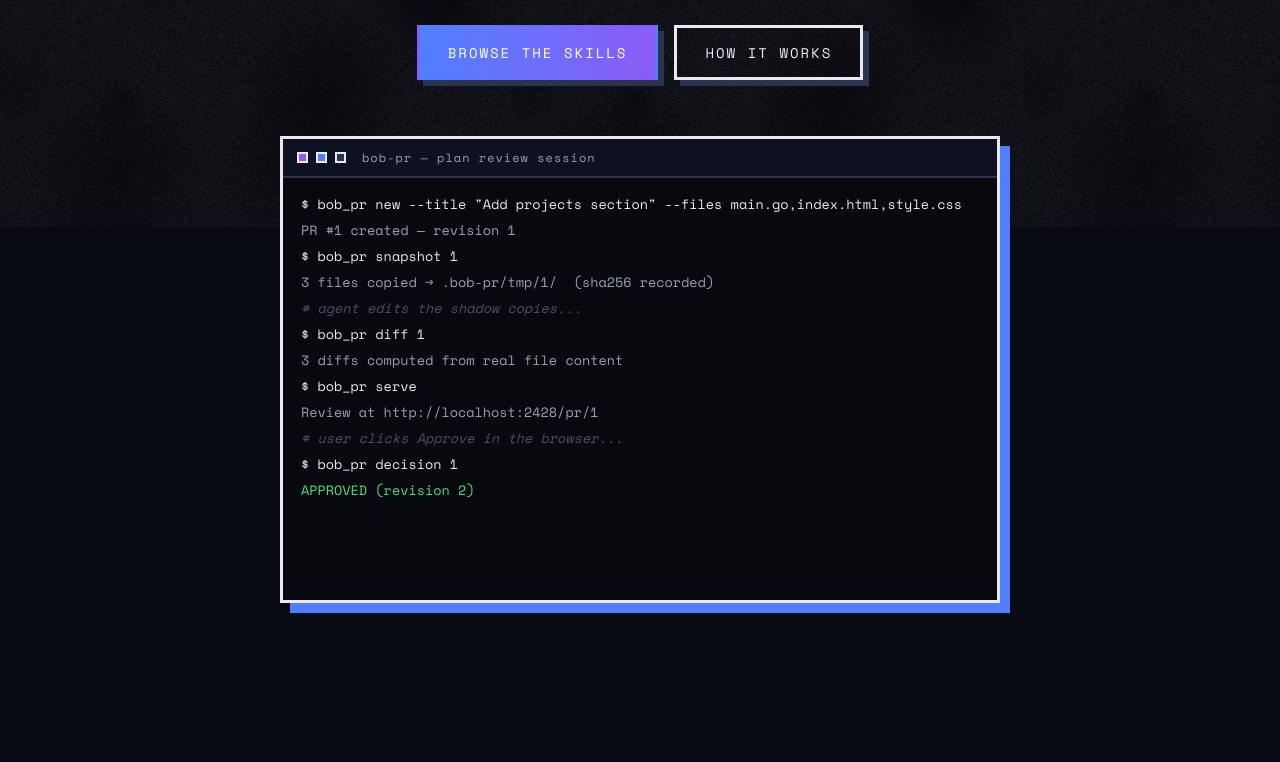
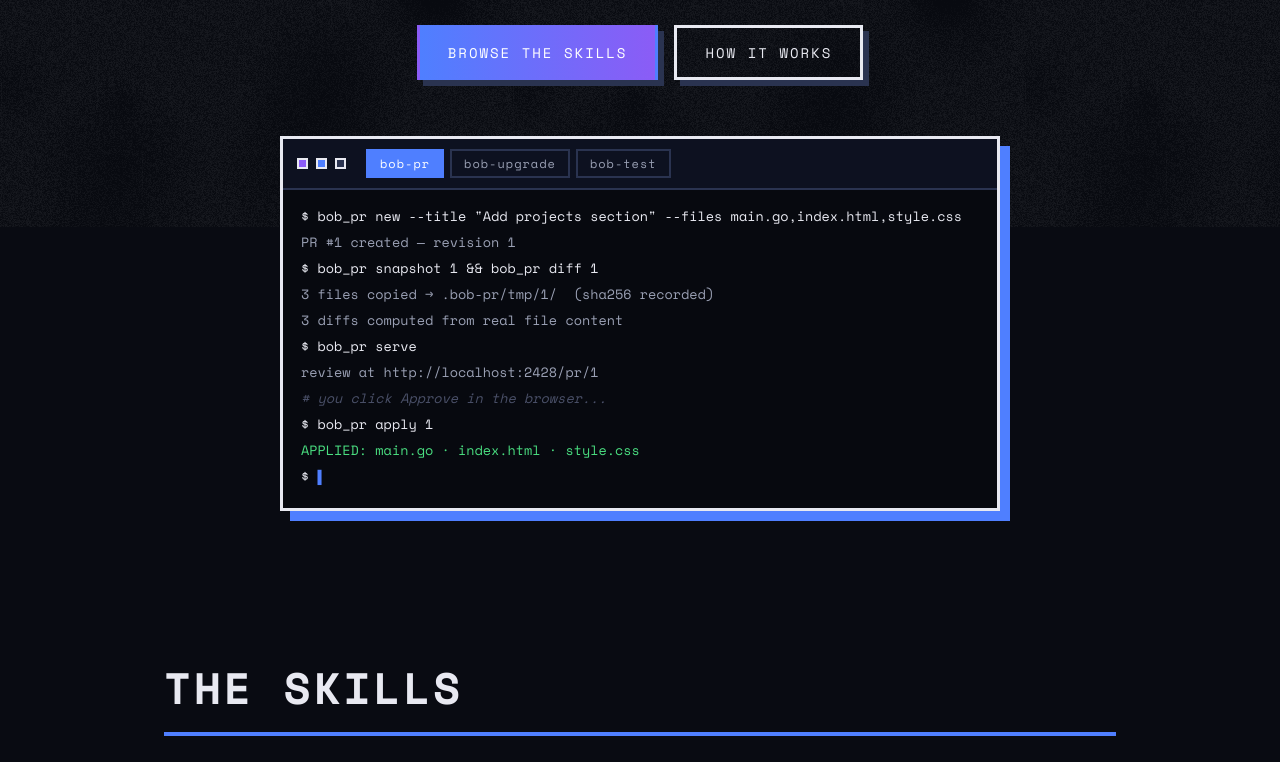
Before and after one commit to mrgonzales-dev/ibmbob-hackathon, a Vue app in the folder bob-devkit-landing-page/: page / in a window 1280 px wide. Shown: the part 573-1335 px from the top of the page. Built offline with nearby package versions, Linux system fonts and the light colour scheme.

Commit message:
feat: tab terminal to demo all three skills
The hero terminal now has bob-pr, bob-upgrade, and
bob-test tabs. bob-pr replays the real command flow;
the other two show simulated sessions and are marked as
such until the skills exist.

```diff
--- a/bob-devkit-landing-page/src/components/TerminalDemo.vue
+++ b/bob-devkit-landing-page/src/components/TerminalDemo.vue
@@ -1,37 +1,73 @@
 <script setup>
-const lines = [
+import { ref } from 'vue'
+
+const sessions = {
+  'bob-pr': [
     { cls: 'cmd', text: '$ bob_pr new --title "Add projects section" --files main.go,index.html,style.css' },
     { cls: 'out', text: 'PR #1 created — revision 1' },
-  { cls: 'cmd', text: '$ bob_pr snapshot 1' },
+    { cls: 'cmd', text: '$ bob_pr snapshot 1 && bob_pr diff 1' },
     { cls: 'out', text: '3 files copied → .bob-pr/tmp/1/  (sha256 recorded)' },
-  { cls: 'dim', text: '# agent edits the shadow copies...' },
-  { cls: 'cmd', text: '$ bob_pr diff 1' },
     { cls: 'out', text: '3 diffs computed from real file content' },
     { cls: 'cmd', text: '$ bob_pr serve' },
-  { cls: 'out', text: 'Review at http://localhost:2428/pr/1' },
-  { cls: 'dim', text: '# user clicks Approve in the browser...' },
-  { cls: 'cmd', text: '$ bob_pr decision 1' },
-  { cls: 'ok',  text: 'APPROVED (revision 2)' },
+    { cls: 'out', text: 'review at http://localhost:2428/pr/1' },
+    { cls: 'dim', text: '# you click Approve in the browser...' },
     { cls: 'cmd', text: '$ bob_pr apply 1' },
     { cls: 'ok',  text: 'APPLIED: main.go · index.html · style.css' },
-]
+  ],
+  'bob-upgrade': [
+    { cls: 'dim', text: '# simulated — skill in development' },
+    { cls: 'cmd', text: '$ bob_upgrade scan' },
+    { cls: 'out', text: 'vue   3.4.0 → 3.5.x   safe' },
+    { cls: 'out', text: 'vite  5.x   → 8.x     breaking' },
+    { cls: 'out', text: '3 updates found' },
+    { cls: 'cmd', text: '$ bob_upgrade run vite --dry-run' },
+    { cls: 'out', text: 'simulating... 2 files touched, build passes' },
+    { cls: 'cmd', text: '$ bob_upgrade open-pr' },
+    { cls: 'out', text: 'bob-pr #2 "chore: bump vite" opened for review' },
+    { cls: 'dim', text: '# you click Approve...' },
+    { cls: 'ok',  text: 'APPLIED — upgrade complete, tests green' },
+  ],
+  'bob-test': [
+    { cls: 'dim', text: '# simulated — skill slot reserved' },
+    { cls: 'cmd', text: '$ bob_test gen src/auth.py' },
+    { cls: 'out', text: '4 tests written → tests/test_auth.py' },
+    { cls: 'cmd', text: '$ bob_test run' },
+    { cls: 'out', text: '17 passed · 0 failed · coverage 82%' },
+    { cls: 'cmd', text: '$ bob_test open-pr' },
+    { cls: 'out', text: 'bob-pr #3 "test: cover auth edge cases" opened' },
+    { cls: 'dim', text: '# you request changes: "add null-token case"' },
+    { cls: 'out', text: 'revision 2 pushed — re-review pending' },
+    { cls: 'ok',  text: 'APPLIED — 18 passing' },
+  ],
+}
+
+const tabs = Object.keys(sessions)
+const active = ref(tabs[0])
 </script>
 
 <template>
   <div class="term" id="demo">
     <div class="term-bar">
       <span class="dot"></span><span class="dot"></span><span class="dot"></span>
-      <span class="term-title">bob-pr — plan review session</span>
+      <div class="tabs">
+        <button
+          v-for="t in tabs"
+          :key="t"
+          class="tab"
+          :class="{ on: active === t }"
+          @click="active = t"
+        >{{ t }}</button>
       </div>
-    <div class="term-body">
+    </div>
+    <div class="term-body" :key="active">
       <p
-        v-for="(l, i) in lines"
+        v-for="(l, i) in sessions[active]"
         :key="i"
         class="line"
         :class="l.cls"
-        :style="{ '--d': i * 0.45 + 's' }"
+        :style="{ '--d': i * 0.4 + 's' }"
       >{{ l.text }}</p>
-      <p class="line cursor-line" :style="{ '--d': lines.length * 0.45 + 's' }">$ <span class="cursor">▌</span></p>
+      <p class="line" :style="{ '--d': sessions[active].length * 0.4 + 's' }">$ <span class="cursor">▌</span></p>
     </div>
   </div>
 </template>
@@ -43,6 +79,7 @@ const lines = [
   background: #07090f;
   font-size: 13.5px;
   overflow: hidden;
+  text-align: left;
 }
 
 .term-bar {
@@ -63,14 +100,33 @@ const lines = [
 .dot:nth-child(2) { background: var(--blue); }
 .dot:nth-child(3) { background: var(--dim); }
 
-.term-title {
-  margin-left: 8px;
-  color: var(--muted);
+.tabs { display: flex; gap: 6px; margin-left: 12px; }
+
+.tab {
+  font: inherit;
   font-size: 12px;
   letter-spacing: 1px;
+  padding: 4px 12px;
+  border: 2px solid var(--dim);
+  background: transparent;
+  color: var(--muted);
+  cursor: pointer;
+  text-transform: lowercase;
+  transition: all 150ms ease;
 }
 
-.term-body { padding: 16px 18px; }
+.tab:hover { color: var(--ink); border-color: var(--ink); }
+
+.tab.on {
+  background: var(--blue);
+  border-color: var(--blue);
+  color: #fff;
+}
+
+.term-body {
+  padding: 16px 18px;
+  min-height: 300px;
+}
 
 .line {
   margin: 0 0 6px;
```
Lines whose indentation alone changed are shown as unchanged.
